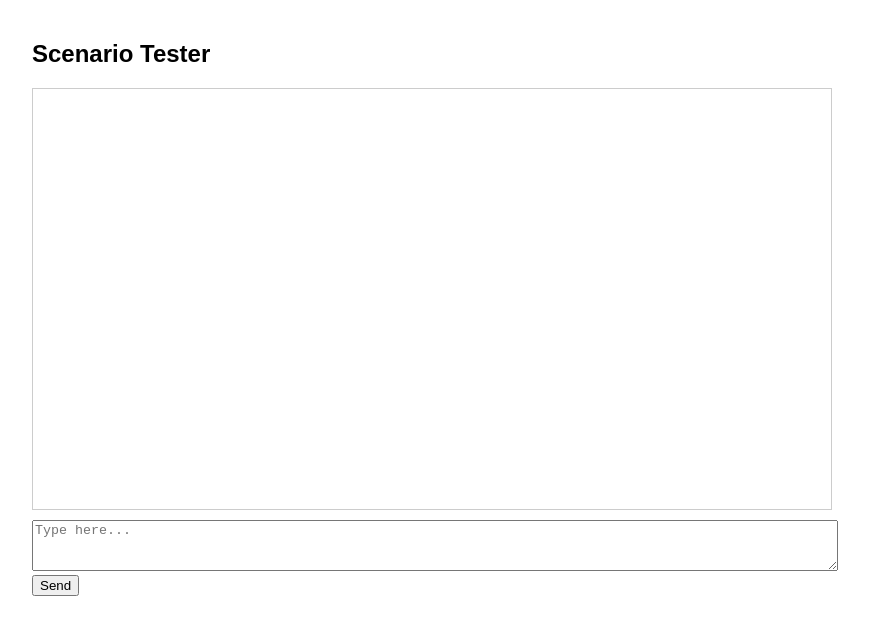
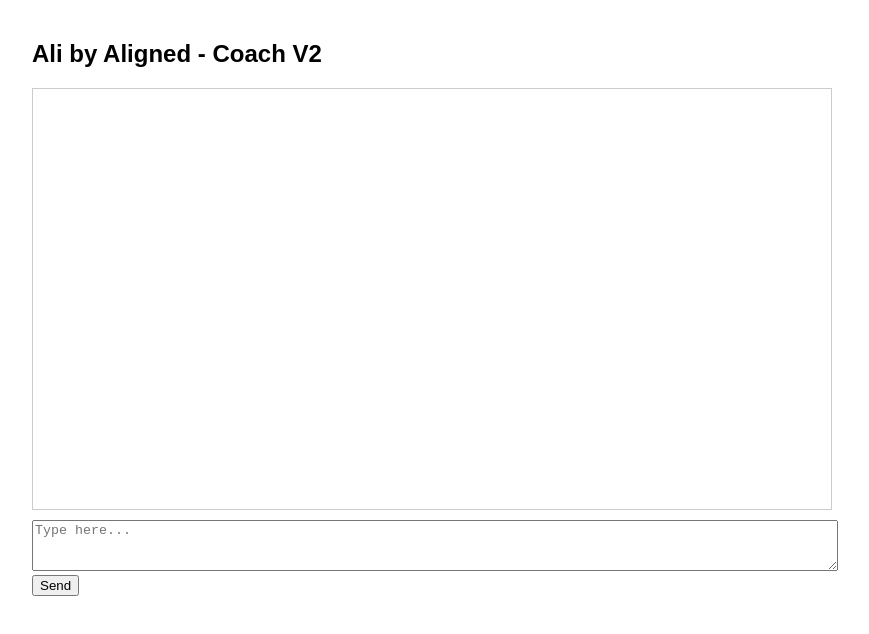
Before and after one commit to tchat192/sme-chat-test, a website: page public/index.html in a window 1280 px wide. Shown: the whole page, without its empty margins (208-1077 px from the left). Drawn offline with Linux system fonts and the light colour scheme.

Commit message:
feat: Update title to 'Ali by Aligned - Coach V2'

```diff
--- a/public/index.html
+++ b/public/index.html
@@ -1,7 +1,7 @@
 <!DOCTYPE html>
 <html>
 <head>
-    <title>Decision Tree Test</title>
+    <title>Ali by Aligned - Coach V2</title>
     <style>
         body { font-family: sans-serif; max-width: 800px; margin: 0 auto; padding: 20px; }
         #chat-history { height: 400px; border: 1px solid #ccc; overflow-y: scroll; padding: 10px; margin-bottom: 10px; }
@@ -11,7 +11,7 @@
     </style>
 </head>
 <body>
-    <h2>Scenario Tester</h2>
+    <h2>Ali by Aligned - Coach V2</h2>
     <div id="chat-history"></div>
     <textarea id="user-input" rows="3" style="width: 100%;" placeholder="Type here..."></textarea>
     <button onclick="sendMessage()">Send</button>
```
